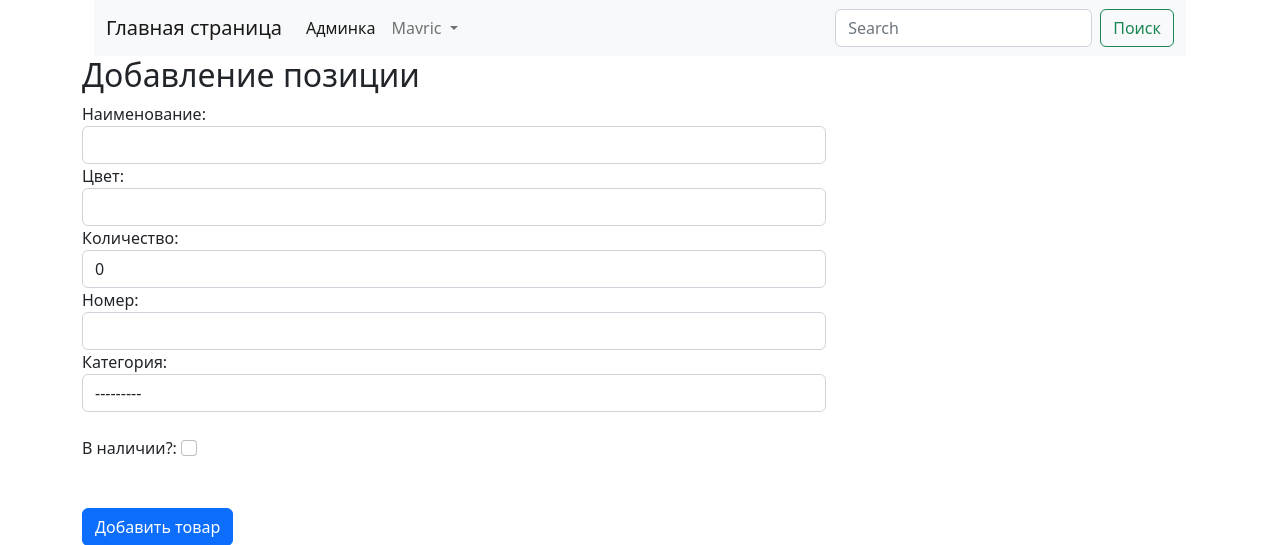
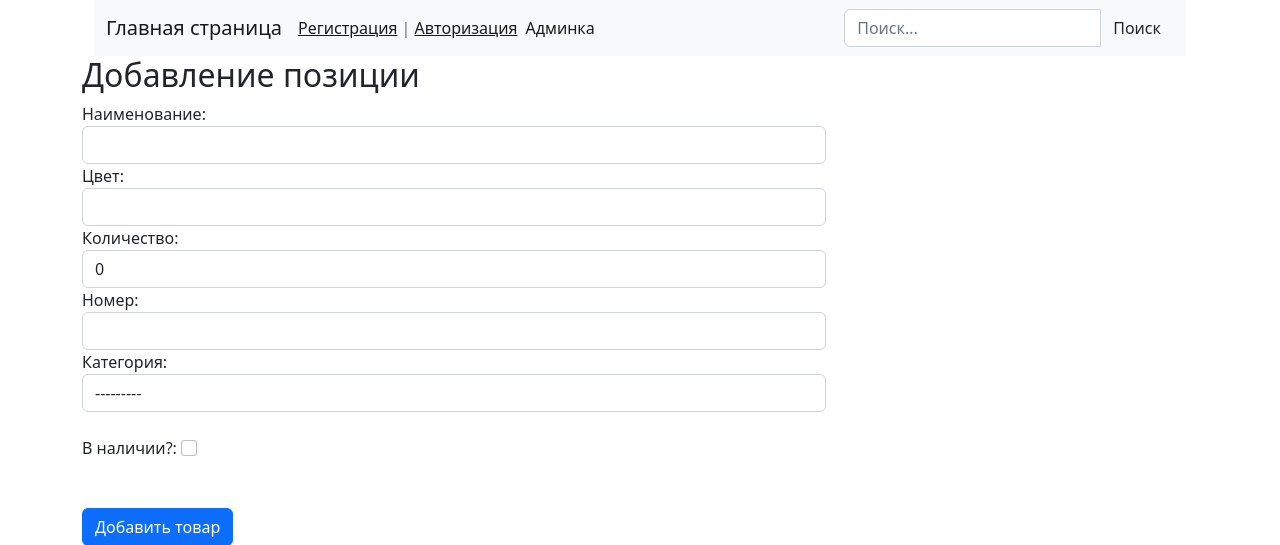
Before and after one commit to mavric122/Sklad, a Django app: page /sklad/tovar/add_tovar in a window 1280 px wide. Shown: the top 545 px of the page. Run offline with Django 4.2, Linux system fonts and the light colour scheme; data that the repository does not hold is empty; some libraries are stand-ins or nearby versions.

Commit message:
Сделана работа поиска в navbar

```diff
--- a/sklad/templates/inc/_navbar.html
+++ b/sklad/templates/inc/_navbar.html
@@ -4,34 +4,31 @@
     <nav class="navbar navbar-expand-lg navbar-light bg-light">
       <div class="container-fluid">
         <a class="navbar-brand" href="http://127.0.0.1:8000">Главная страница</a>
-        <button class="navbar-toggler" type="button" data-bs-toggle="collapse" data-bs-target="#navbarSupportedContent"
-          aria-controls="navbarSupportedContent" aria-expanded="false" aria-label="Toggle navigation">
-          <span class="navbar-toggler-icon"></span>
-        </button>
+        {% if request.user.is_authenticated %}
+
+        Приветствую тебя, {{ user.username}} | <a href="{% url 'logout' %}">Выход</a>
+
+        {% else %}
+        <span class="navbar-text">
+          <a href="{% url 'register' %}">Регистрация</a> | <a href="{% url 'login' %}">Авторизация</a>
+        </span>
+        {% endif %}
+
         <div class="collapse navbar-collapse" id="navbarSupportedContent">
           <ul class="navbar-nav me-auto mb-2 mb-lg-0">
             <li class="nav-item">
               <a class="nav-link active" aria-current="page" href="http://127.0.0.1:8000/admin">Админка</a>
             </li>
-            <li class="nav-item dropdown">
-              <a class="nav-link dropdown-toggle" href="#" id="navbarDropdown" role="button" data-bs-toggle="dropdown"
-                aria-expanded="false">
-                Mavric
-              </a>
-              <ul class="dropdown-menu" aria-labelledby="navbarDropdown">
-                <li><a class="dropdown-item" href="#">Действие</a></li>
-                <li><a class="dropdown-item" href="#">Другое действие</a></li>
-                <li>
-                  <hr class="dropdown-divider">
-                </li>
-                <li><a class="dropdown-item" href="#">Ещё какое то действие</a></li>
-              </ul>
-            </li>
           </ul>
-          <form class="d-flex">
-            <input class="form-control me-2" type="search" placeholder="Search" aria-label="Search">
-            <button class="btn btn-outline-success" type="submit">Поиск</button>
-          </form>
+
+          <form action="{% url 'search' %}" class="navbar-form navbar-left" method="get">
+            <div class="input-group">
+                <input id="search" name="q" type="text" class="form-control" placeholder="Поиск...">
+                <span class="input-group-btn">
+                    <button type="submit" class="btn btn-default">Поиск</button>
+                </span>
+            </div>
+        </form>
         </div>
       </div>
     </nav>
```
